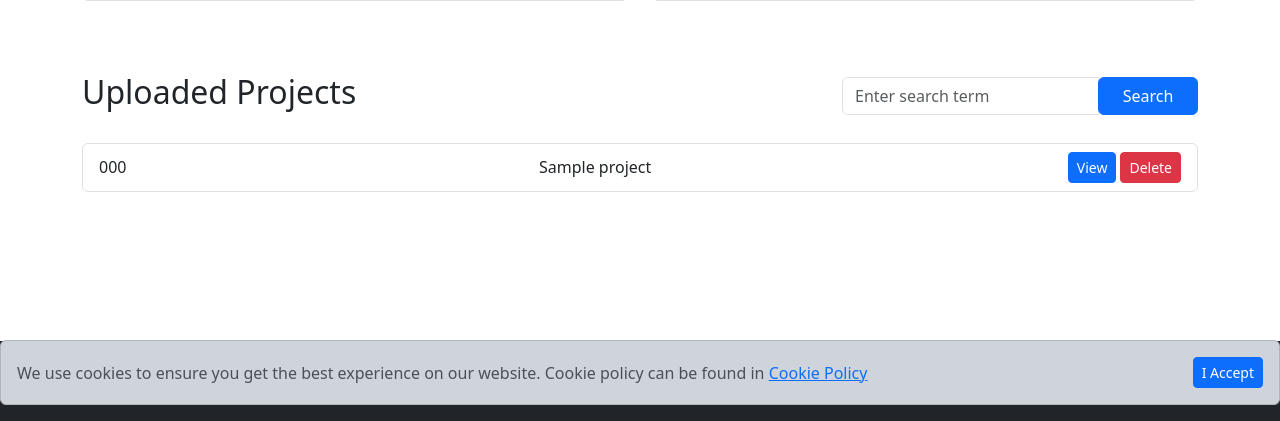
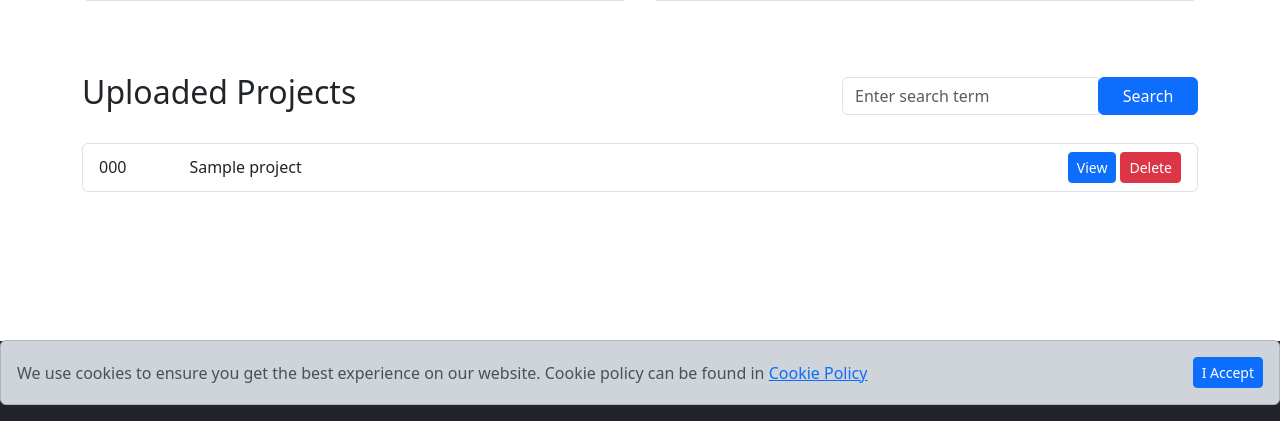
Before and after one commit to Dronzillla/flask_pzp_project, a Flask app: page /dashboard/ in a window 1280 px wide. Shown: the part 379-800 px from the top of the page. Run offline with Flask 3, Linux system fonts and the light colour scheme; a user stored in the database is signed in; tables that the repository leaves empty hold one stand-in row (values such as "Sample post"); some libraries are stand-ins or nearby versions.

```diff
--- a/blueprintapp/blueprints/dashboard/templates/dashboard/index.html
+++ b/blueprintapp/blueprints/dashboard/templates/dashboard/index.html
@@ -48,8 +48,8 @@
         <ul class="list-group">
             {% for project in projects %}
                 <li class="list-group-item d-flex justify-content-between align-items-center">
-                    <div>{{ project.code }}</div>
-                    <div>{{ project.name }}</div>
+                    <div class="flex-fill">{{ project.code }}</div>
+                    <div class="flex-fill w-75">{{ project.name }}</div>
                     <div class="d-flex">
                         <a class="btn btn-primary btn-sm flex-fill mx-1" href="{{ url_for('projects.project', id=project.id) }}">View</a>
                         <a class="btn btn-danger btn-sm flex-fill" href="{{ url_for('dashboard.delete_project', id=project.id) }}">Delete</a>
--- a/blueprintapp/blueprints/projects/templates/projects/index.html
+++ b/blueprintapp/blueprints/projects/templates/projects/index.html
@@ -23,8 +23,8 @@
         <ul class="list-group">
             {% for project in projects %}
                 <li class="list-group-item d-flex justify-content-between align-items-center">
-                    <div>{{ project.code }}</div>
-                    <div>{{ project.name }}</div>
+                    <div class="flex-fill">{{ project.code }}</div>
+                    <div class="flex-fill w-75">{{ project.name }}</div>
                     <div class="d-flex">
                         <a class="btn btn-primary btn-sm flex-fill mx-1" href="{{ url_for('projects.project', id=project.id) }}">View</a>
                         <!-- <a class="btn btn-danger btn-sm flex-fill mx-1" href="{{ url_for('dashboard.delete_project', id=project.id) }}">Delete</a> -->
```
